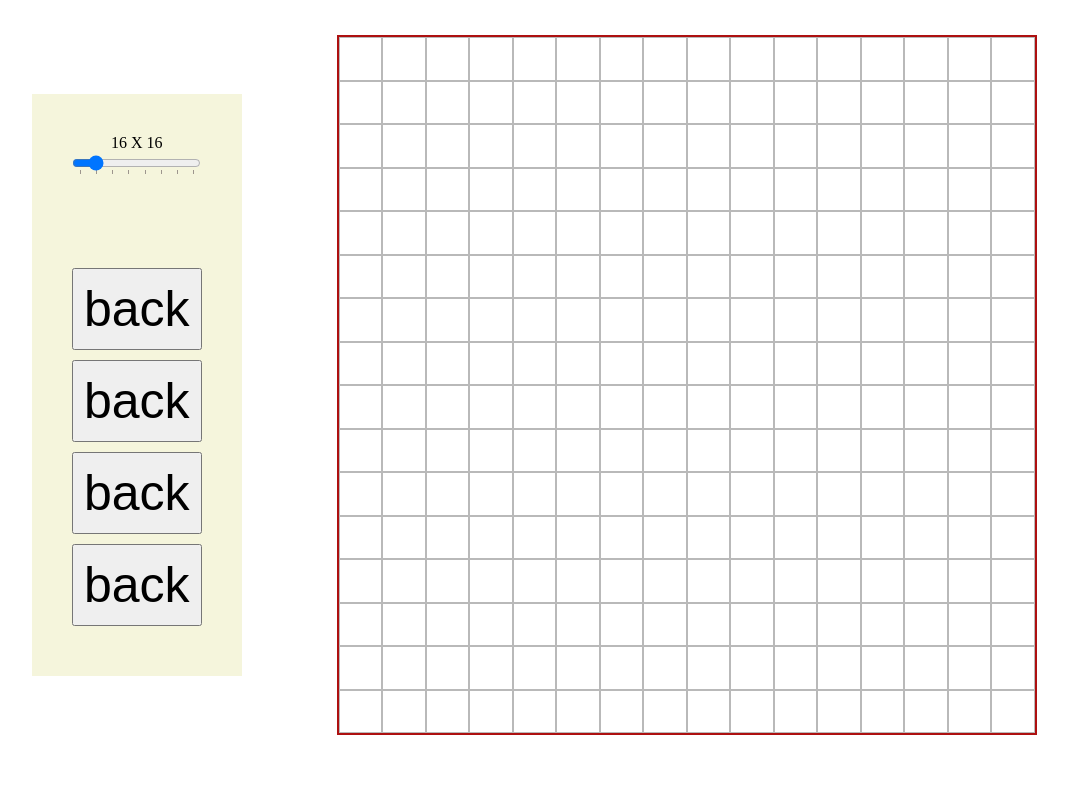
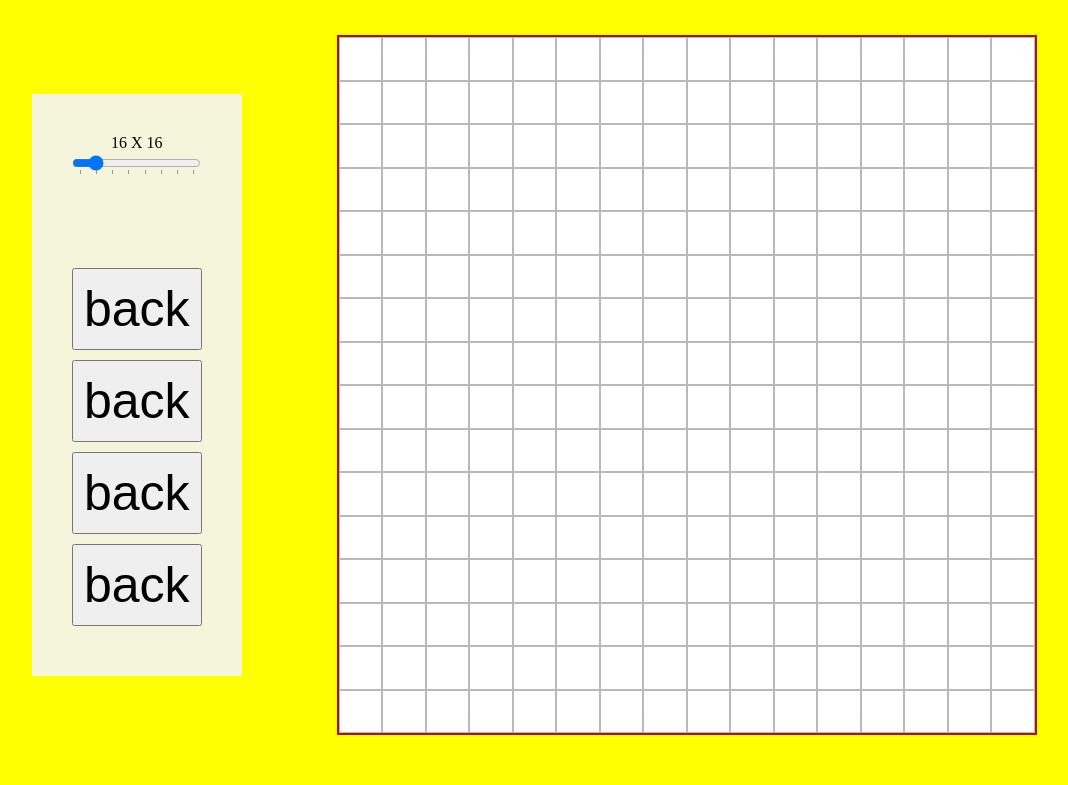
Before and after one commit to JohnM-works/etch-a-sketch, a plain HTML site: page index.html in a window 1280 px wide. Shown: the part 52-837 px from the top of the page, without its empty margins (58-1126 px from the left). Drawn offline with Linux system fonts and the light colour scheme.

Commit message:
adding more styles

```diff
--- a/style.css
+++ b/style.css
@@ -4,7 +4,8 @@
   box-sizing: border-box;
 }
 
-.header {
+.container {
+  background-color: yellow;
   text-align: center;
 }
 
@@ -60,9 +61,6 @@
   margin-bottom: 10px;
 }
 
-
-
-
 @media screen and (max-width: 600px) {
   .sketch-area {
     height: 320px;
```
Also changed, not shown: index.js (+0 -10 lines), index.html (line endings or trailing spaces).
